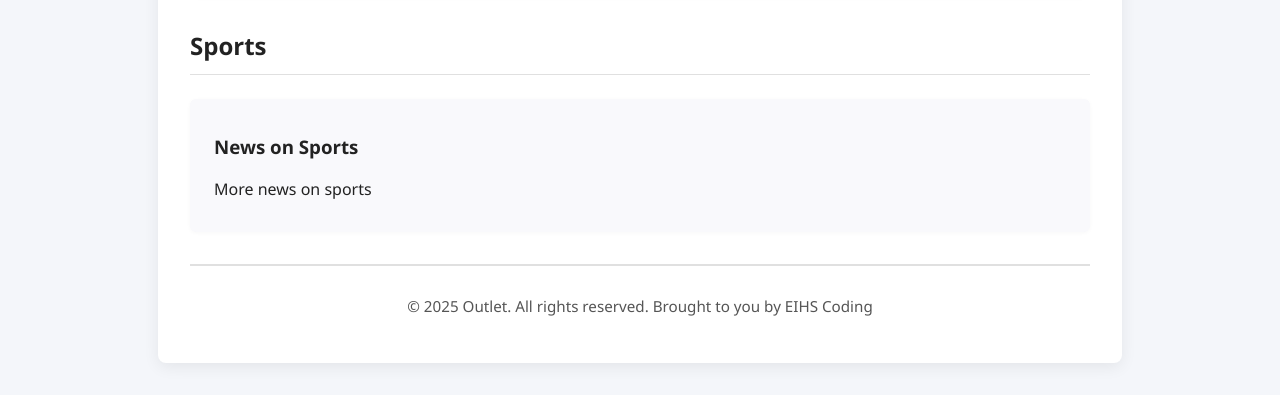
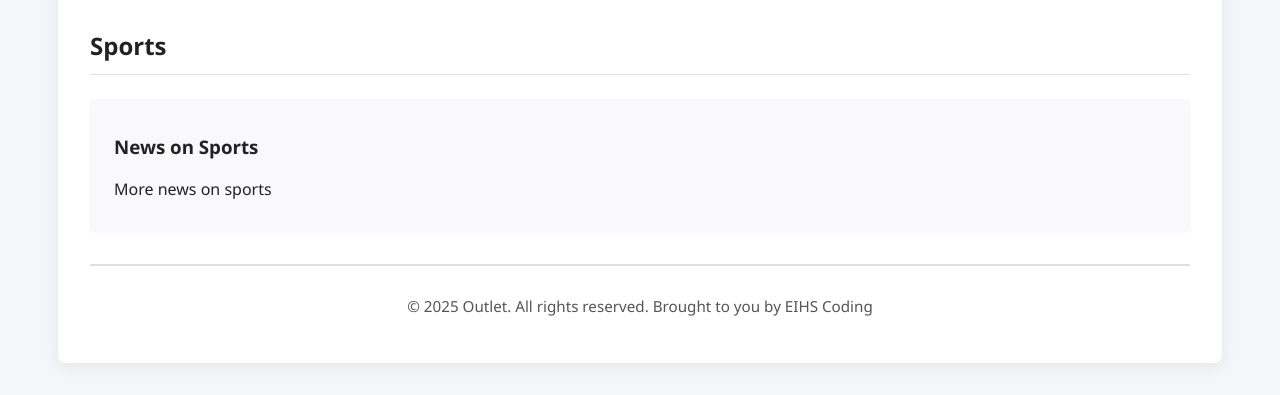
Before and after one commit to CRIMMOTHY/Outlet, a plain HTML site: page index.html in a window 1280 px wide. Shown: the part 485-880 px from the top of the page. Drawn offline with Linux system fonts and the light colour scheme.

Commit message:
quick resizing

```diff
--- a/index.html
+++ b/index.html
@@ -3,7 +3,7 @@
 <head>
     <meta charset="UTF-8">
     <title>Outlet - School News</title>
-    <meta name="viewport" content="width=device-width, initial-scale=1.0">
+    <meta name="viewport" content="width=device-width, initial-scale=0.5">
     <link rel="stylesheet" href="style.css">
 </head>
 <body>
--- a/style.css
+++ b/style.css
@@ -7,7 +7,7 @@ body {
 }
 
 .container {
-    max-width: 900px;
+    max-width: 1100px;
     margin: 2em auto;
     background: #fff;
     box-shadow: 0 4px 16px rgba(0,0,0,0.07);
```
